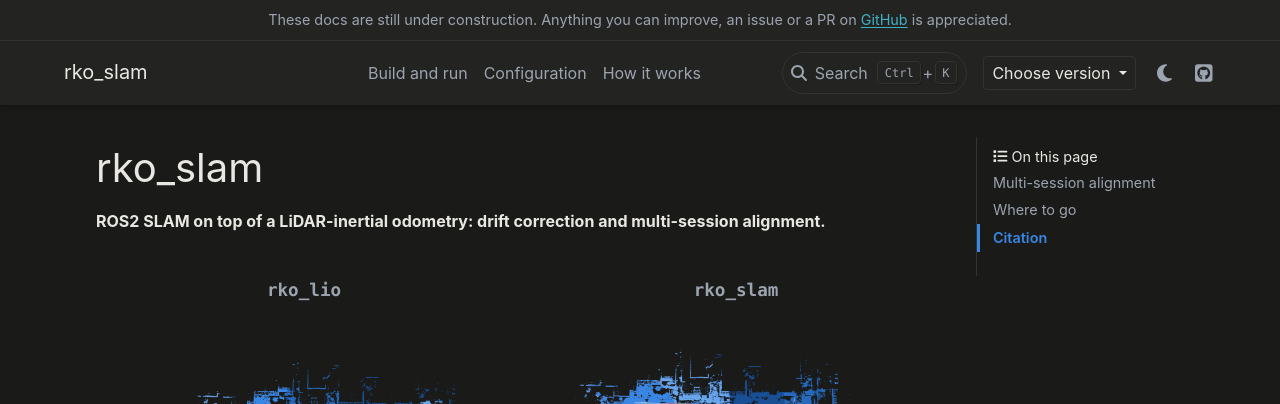
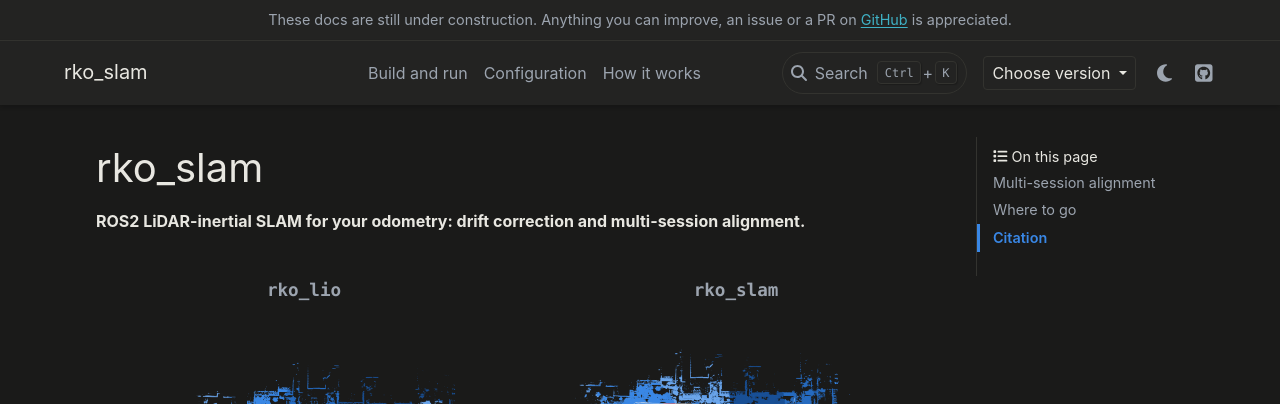
Before and after one commit to PRBonn/rko_slam, a Sphinx documentation site: the page built from docs/index.md, in a window 1280 px wide and 900 px high. Shown: the top 404 px of the window. Built offline with Sphinx 7.4.7 and the PyData theme 0.15.4, drawn with Linux system fonts in a browser that asks for light colours.

Commit message:
minor doc wording change

```diff
--- a/docs/index.md
+++ b/docs/index.md
@@ -2,13 +2,13 @@
 myst:
   html_meta:
     description: >-
-      rko_slam is a ROS2 SLAM system on top of a LiDAR-inertial odometry: drift correction and
+      rko_slam is ROS2 LiDAR-inertial SLAM for your odometry: drift correction and
       multi-session alignment.
 ---
 
 # rko_slam
 
-**ROS2 SLAM on top of a LiDAR-inertial odometry: drift correction and multi-session alignment.**
+**ROS2 LiDAR-inertial SLAM for your odometry: drift correction and multi-session alignment.**
 
 <div class="pair">
   <figure><figcaption>rko_lio</figcaption><img class="only-dark" src="_static/img/loop_closing_odometry_dark.png" alt="a drive with the odometry alone"><img class="only-light" src="_static/img/loop_closing_odometry_light.png" alt="a drive with the odometry alone"></figure>
--- a/package.xml
+++ b/package.xml
@@ -2,7 +2,7 @@
 <?xml-model href="http://download.ros.org/schema/package_format3.xsd" schematypens="http://www.w3.org/2001/XMLSchema"?><package format="3">
   <name>rko_slam</name>
   <version>0.0.1</version>
-  <description>ROS2 SLAM on top of a LiDAR-inertial odometry: drift correction and multi-session alignment</description>
+  <description>ROS2 LiDAR-inertial SLAM for your odometry: drift correction and multi-session alignment</description>
   <maintainer email="rm.meher97@gmail.com">Meher Malladi</maintainer>
   <license>MIT</license>
   <url type="website">https://prbonn.github.io/rko_slam/</url>
```
Also changed, not shown: README.md (+1 -1 lines).
